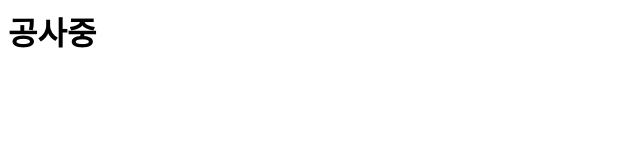
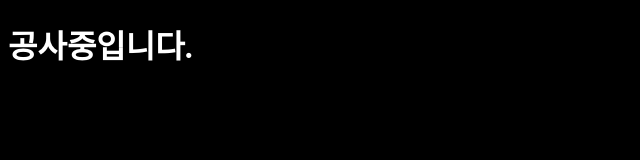
Before and after one commit to m-4verick/testflight, a website: page public/index.html in a window 1280 px wide. Shown: the whole page, without its empty margins (0-640 px from the left). Drawn offline with Linux system fonts and the light colour scheme.

Commit message:
Initial commit

```diff
--- a/public/index.html
+++ b/public/index.html
@@ -1 +1,12 @@
-<h1>공사중</h1>
+<!DOCTYPE html>
+<html lang="en">
+<head>
+    <title>RX-9</title>
+    <meta charset="utf-8">
+    <link rel="stylesheet" href="style.css">
+    <script src="index.js"></script>
+</head>
+<body>
+    <h1>공사중입니다.</h1>
+</body>
+</html>
--- /dev/null
+++ b/public/style.css
@@ -0,0 +1,4 @@
+body{
+    background-color: black;
+    color: white;
+}
```
Also changed, not shown: public/index.js (added).
